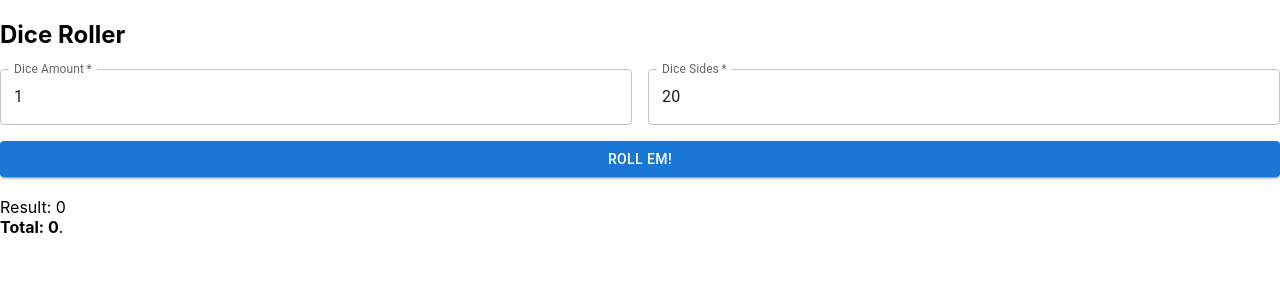
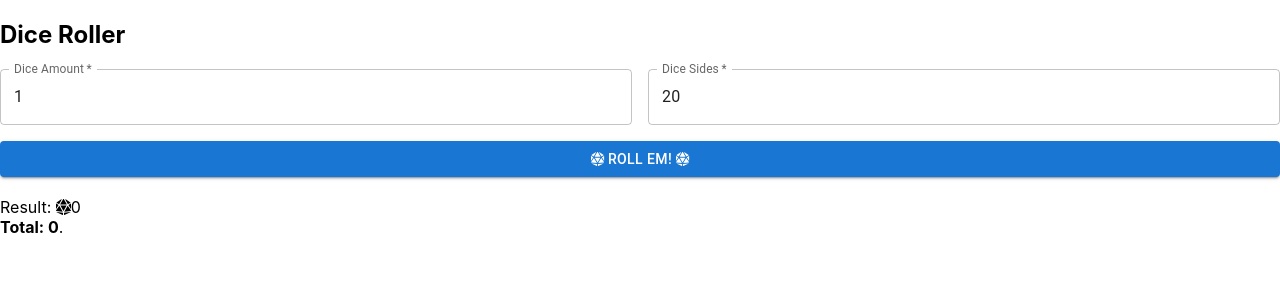
Before and after one commit to MattMellies/DND, a React (Create React App) app: page / in a window 1280 px wide. Shown: the top 300 px of the page. Built offline with nearby package versions, Linux system fonts and the light colour scheme.

Commit message:
add icons

```diff
--- a/package.json
+++ b/package.json
@@ -5,6 +5,9 @@
   "dependencies": {
     "@emotion/react": "^11.4.1",
     "@emotion/styled": "^11.3.0",
+    "@fortawesome/fontawesome-svg-core": "^1.2.36",
+    "@fortawesome/free-solid-svg-icons": "^5.15.4",
+    "@fortawesome/react-fontawesome": "^0.1.15",
     "@mui/material": "^5.0.1",
     "@testing-library/jest-dom": "^5.11.4",
     "@testing-library/react": "^11.1.0",
--- a/src/components/DiceRoller/index.js
+++ b/src/components/DiceRoller/index.js
@@ -1,6 +1,8 @@
 import { useState, useEffect } from "react";
 import { Box, Button, TextField, Grid } from "@mui/material";
 import { rollDice } from "../../utils/utils";
+import { FontAwesomeIcon } from "@fortawesome/react-fontawesome";
+import {faDiceD20} from '@fortawesome/free-solid-svg-icons';
 
 const DiceRoller = () => {
   const [diceAmount, setDiceAmount] = useState(1);
@@ -26,7 +28,12 @@ const DiceRoller = () => {
   }, [resultArray]);
 
   useEffect(() => {
-    if (diceSides > 1000 || diceAmount > 5000 || diceSides < 1 || diceAmount < 1) {
+    if (
+      diceSides > 1000 ||
+      diceAmount > 5000 ||
+      diceSides < 1 ||
+      diceAmount < 1
+    ) {
       setDisableButton(true);
     } else {
       setDisableButton(false);
@@ -39,7 +46,7 @@ const DiceRoller = () => {
       <Box
         component="form"
         autoComplete="off"
-        sx={{maxWidth: '100%'}}
+        sx={{ maxWidth: "100%" }}
         noValidate
       >
         <Grid container spacing={2}>
@@ -48,7 +55,9 @@ const DiceRoller = () => {
               fullWidth
               required
               error={diceAmount > 5000 || diceAmount < 1}
-              helperText={diceAmount > 5000 || diceAmount < 1 ? "Min 1, Max 5000" : ""}
+              helperText={
+                diceAmount > 5000 || diceAmount < 1 ? "Min 1, Max 5000" : ""
+              }
               id="outlined-required"
               label="Dice Amount"
               defaultValue={1}
@@ -60,7 +69,9 @@ const DiceRoller = () => {
               fullWidth
               required
               error={diceSides > 1000 || diceSides < 1}
-              helperText={diceSides > 1000 || diceSides < 1 ? "Min 1, Max 1000" : ""}
+              helperText={
+                diceSides > 1000 || diceSides < 1 ? "Min 1, Max 1000" : ""
+              }
               id="outlined-required"
               label="Dice Sides"
               defaultValue={20}
@@ -70,11 +81,11 @@ const DiceRoller = () => {
           <Grid item xs={12}>
             <Button
               variant="contained"
-			  fullWidth
+              fullWidth
               disabled={disableButton}
               onClick={() => handleDiceRoll(diceAmount, diceSides)}
             >
-              Roll Em!
+              <FontAwesomeIcon icon={faDiceD20} />&nbsp;Roll Em!&nbsp;<FontAwesomeIcon icon={faDiceD20} />
             </Button>
           </Grid>
         </Grid>
@@ -82,7 +93,11 @@ const DiceRoller = () => {
       <br />
       Result:{" "}
       {resultArray.map((result) => {
-        return `${result} `;
+        return(
+			<span>
+				<FontAwesomeIcon icon={faDiceD20} />{result} &nbsp;
+			</span>
+		)
       })}
       <br />
       <strong>Total: {resultTotal}</strong>.
```
Also changed, not shown: 2 other files (tests, documents, lock files or other folders).
